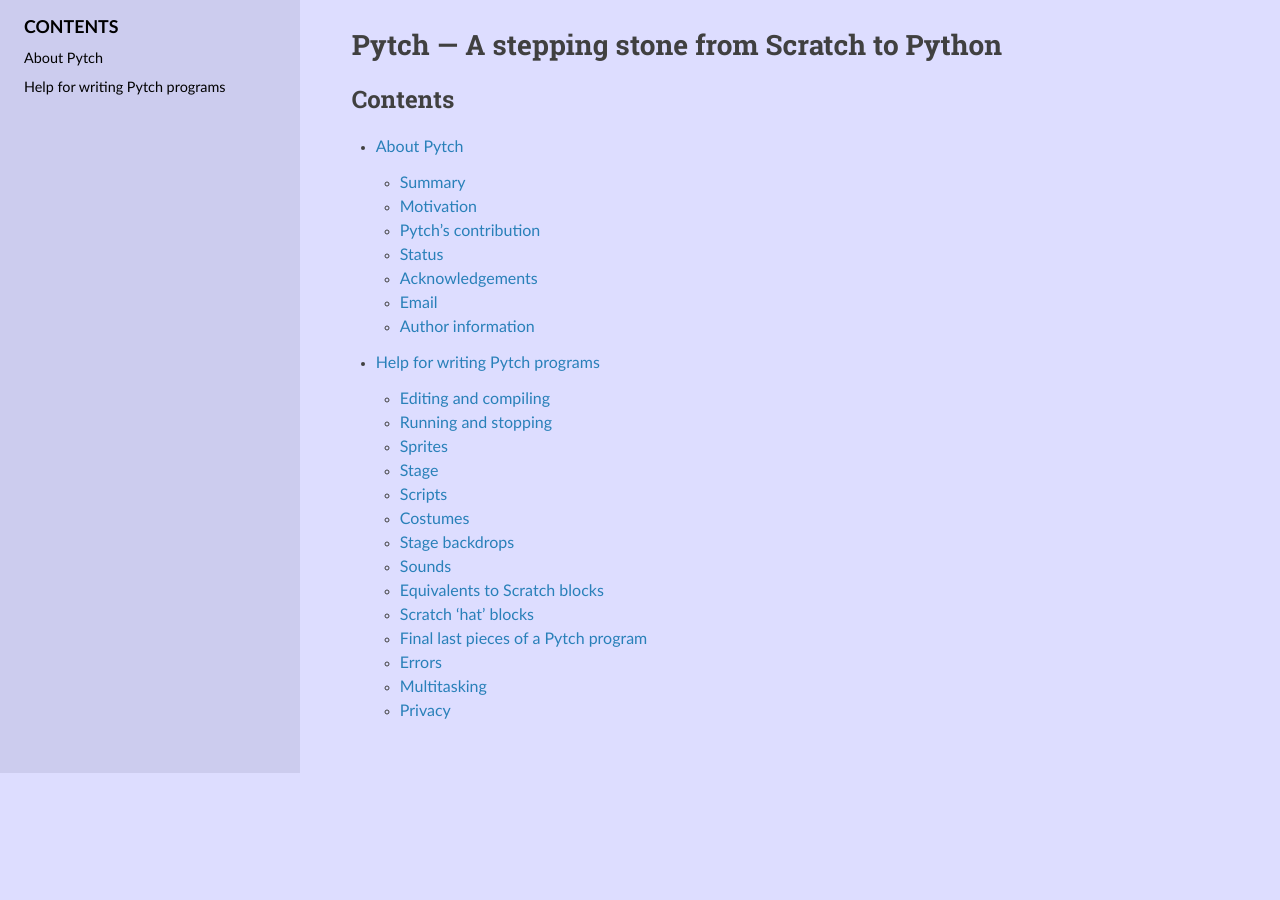
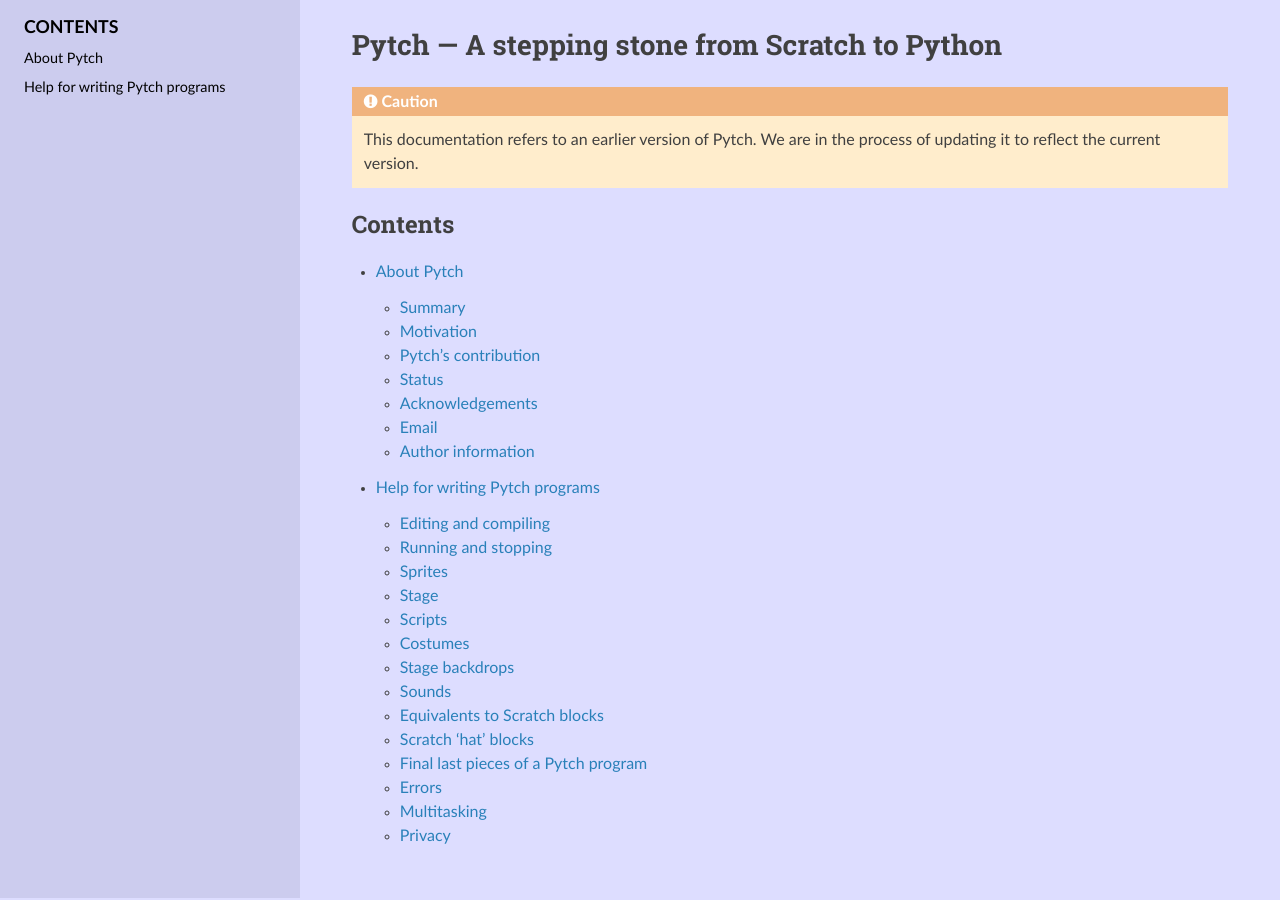
Before and after one commit to pytchlang/pytch-website, a Sphinx documentation site: the page built from source/index.rst, in a window 1280 px wide. Built offline with Sphinx 7.4.7 and the Read the Docs theme 2.0.0, drawn with Linux system fonts in a browser that asks for light colours.

Commit message:
Add 'caution: out of date' to all docs

```diff
--- a/source/about.rst
+++ b/source/about.rst
@@ -1,5 +1,11 @@
 About Pytch
 ===========
+
+.. caution::
+
+   This documentation refers to an earlier version of Pytch.  We are
+   in the process of updating it to reflect the current version.
+
 
 Summary
 -------
--- a/source/help.rst
+++ b/source/help.rst
@@ -1,5 +1,11 @@
 Help for writing Pytch programs
 ===============================
+
+.. caution::
+
+   This documentation refers to an earlier version of Pytch.  We are
+   in the process of updating it to reflect the current version.
+
 
 Editing and compiling
 ---------------------
--- a/source/index.rst
+++ b/source/index.rst
@@ -1,5 +1,11 @@
 Pytch — A stepping stone from Scratch to Python
 ===============================================
+
+.. caution::
+
+   This documentation refers to an earlier version of Pytch.  We are
+   in the process of updating it to reflect the current version.
+
 
 .. toctree::
    :maxdepth: 2
```
